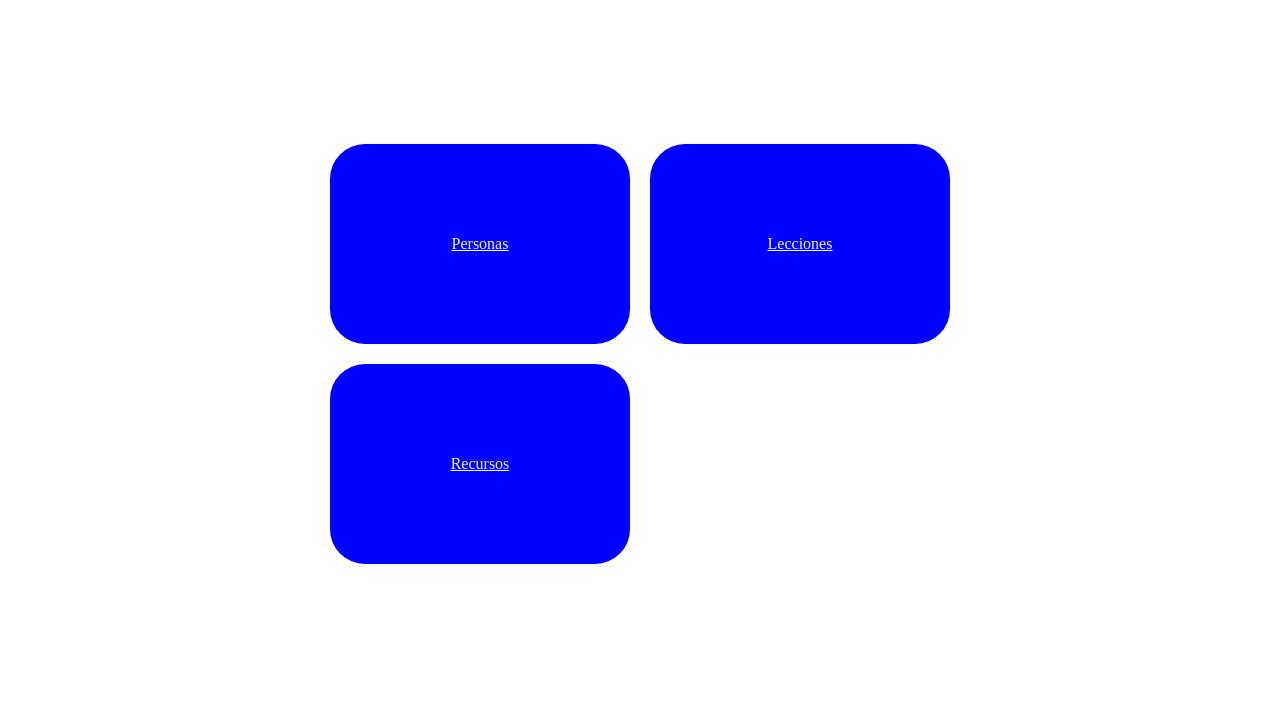
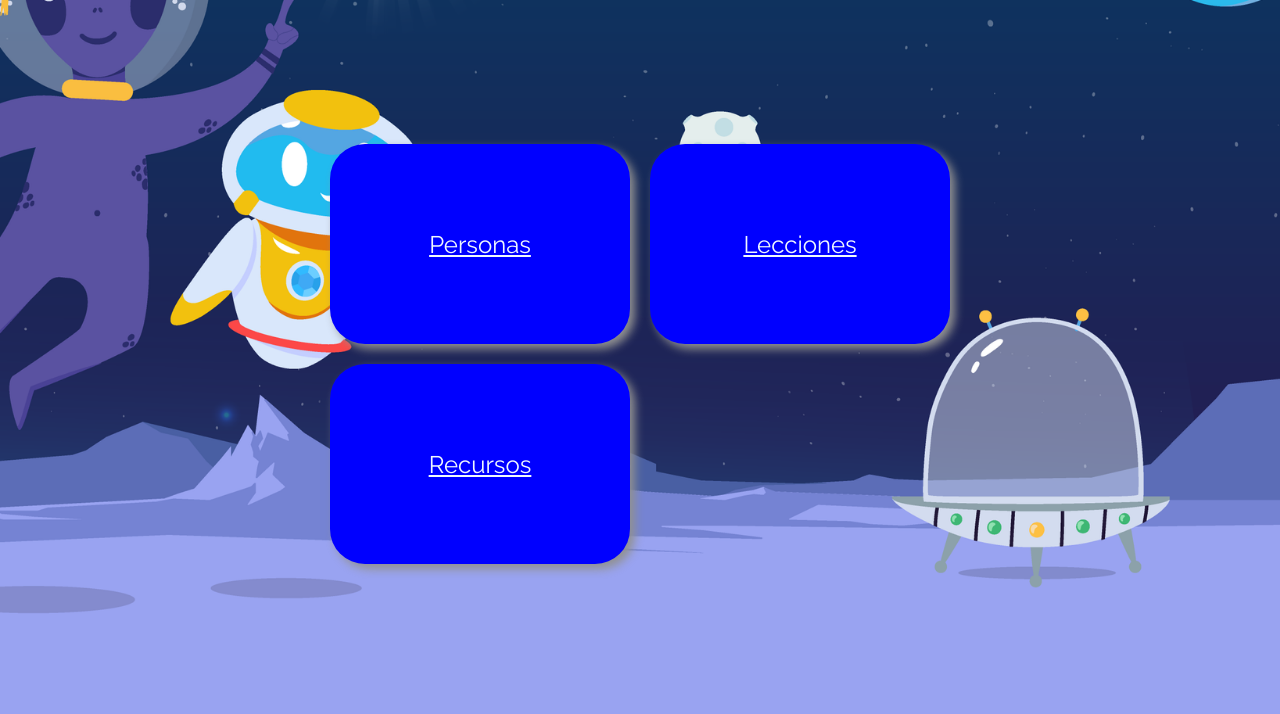
Before and after one commit to larnu-bootcamp/challenge_js, a plain HTML site: page menu_principal/index.html in a window 1280 px wide. Shown: the part 326-1040 px from the top of the page. Drawn offline with Linux system fonts and the light colour scheme.

Commit message:
fix styles

```diff
--- a/menu_principal/index.html
+++ b/menu_principal/index.html
@@ -6,6 +6,12 @@
     <meta name="viewport" content="width=device-width, initial-scale=1.0" />
     <title>Menu-Principal</title>
     <link rel="stylesheet" href="style.css" />
+    <link rel="preconnect" href="https://fonts.googleapis.com" />
+    <link rel="preconnect" href="https://fonts.gstatic.com" crossorigin />
+    <link
+      href="https://fonts.googleapis.com/css2?family=Raleway:ital,wght@0,100;0,200;0,300;0,400;0,500;0,600;1,100;1,200;1,300;1,400;1,500;1,600&display=swap"
+      rel="stylesheet"
+    />
   </head>
   <body>
     <header>
--- a/menu_principal/style.css
+++ b/menu_principal/style.css
@@ -5,6 +5,7 @@
   margin: 0;
   padding: 0;
   scroll-behavior: smooth;
+  font-family: "Raleway", sans-serif;
 }
 
 *:focus {
@@ -13,6 +14,10 @@
 
 body {
   min-height: 100vh;
+  background-image: url(/images/background.png);
+  background-position: center;
+  background-repeat: no-repeat;
+  background-size: cover;
 }
 
 header {
@@ -90,6 +95,14 @@ main {
   justify-content: center;
   align-items: center;
   border-radius: 35px;
+  font-style: normal;
+  font-size: 1.5rem;
+  box-shadow: 5px 5px 10px #919191;
+  transition: 0.3s all ease-in-out;
+}
+
+.container-section--button:hover {
+  margin-top: -15px;
 }
 
 @media screen and (max-width: 410px) {
```
